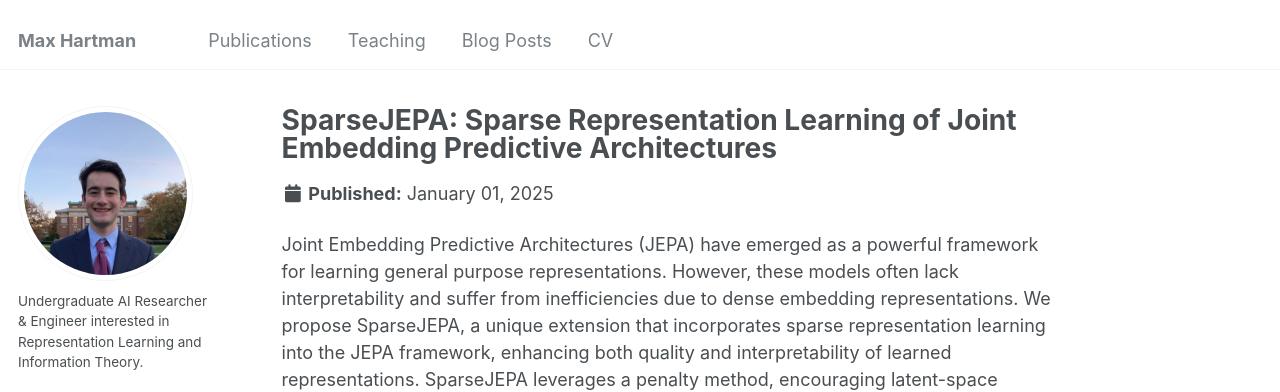
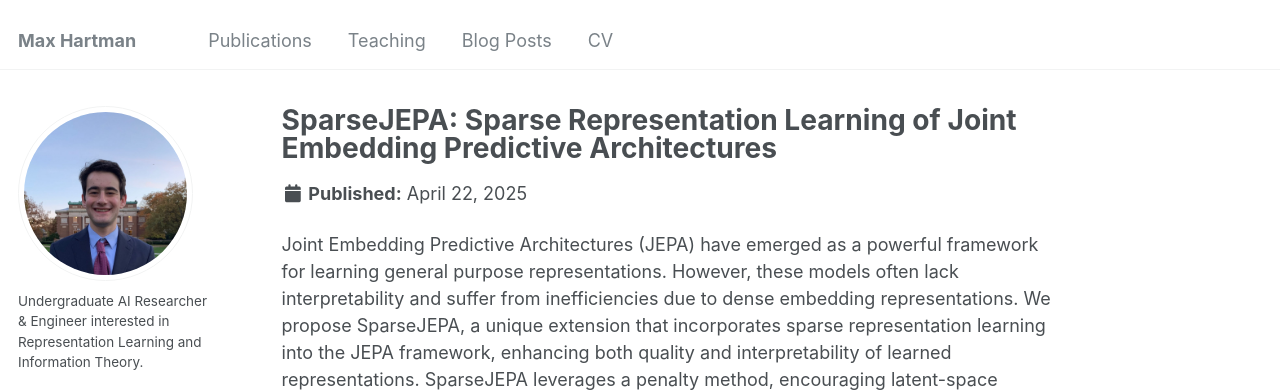
Before and after one commit to MaxBHartman/maxbhartman.github.io, a Jekyll site: the page built from _publications/sparseJEPA_2024.md, in a window 1280 px wide and 900 px high. Shown: the top 392 px of the window. Built offline with Jekyll 4.4.1, drawn with Linux system fonts in a browser that asks for light colours; some web fonts are replaced.

Commit message:
Small updates

```diff
--- a/_publications/sparseJEPA_2024.md
+++ b/_publications/sparseJEPA_2024.md
@@ -4,7 +4,7 @@ collection: publications
 category: manuscripts
 permalink: /publication/2009-10-01-paper-title-number-1
 excerpt: 'Current Project. Integrating Sparsity into JEPA.'
-date: 2025-1-01
+date: 2025-4-22
 # venue: 'Journal 1'
 # slidesurl: 'http://academicpages.github.io/files/slides1.pdf'
 paperurl: 'https://arxiv.org/abs/2504.16140'
```
